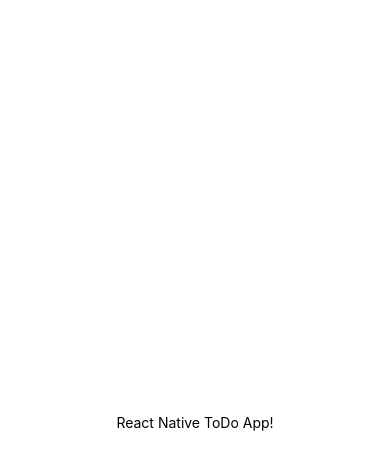
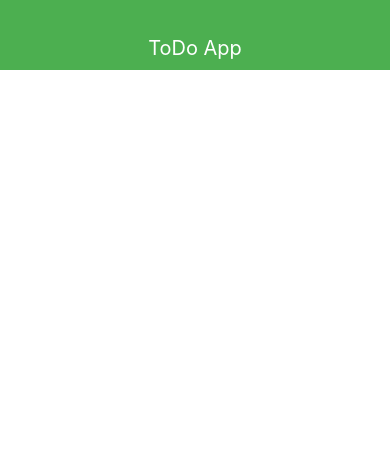
Before and after one commit to coatceatl/react-native-todo-app, a React Native app: screen / in a window 390 px wide. Shown: the top 466 px of the page. Built offline with nearby package versions, Linux system fonts and the light colour scheme.

Commit message:
added component Navbar

```diff
--- a/App.js
+++ b/App.js
@@ -1,19 +1,15 @@
 import React from 'react';
 import { StyleSheet, Text, View } from 'react-native';
+import { Navbar } from './src/Navbar'
 
 export default function App() {
   return (
     <View style={styles.container}>
-      <Text>React Native ToDo App!</Text>
+      <Navbar title='ToDo App' />
     </View>
   );
 }
 
 const styles = StyleSheet.create({
-  container: {
-    flex: 1,
-    backgroundColor: '#fff',
-    alignItems: 'center',
-    justifyContent: 'center',
-  },
+  container: {}
 });
--- /dev/null
+++ b/src/Navbar.js
@@ -0,0 +1,24 @@
+import React from 'react'
+import { View, Text, StyleSheet } from 'react-native'
+
+export const Navbar = ({ title }) => {
+  return (
+    <View style={styles.navbar}>
+      <Text style={styles.text}>{title}</Text>
+    </View>
+  )
+}
+
+const styles = StyleSheet.create({
+  navbar: {
+    height: 70,
+    alignItems: 'center',
+    justifyContent: 'flex-end',
+    backgroundColor: '#4caf50',
+    paddingBottom: 10
+  },
+  text: {
+    color: '#fff',
+    fontSize: 20
+  }
+})
```
